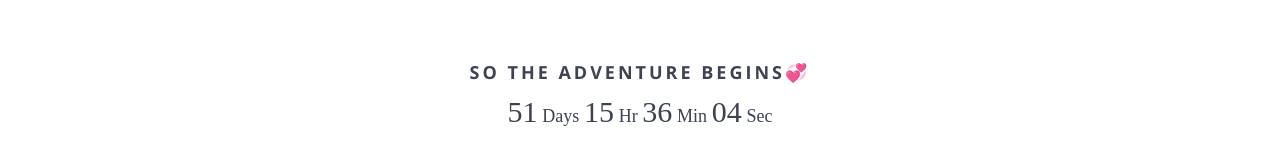
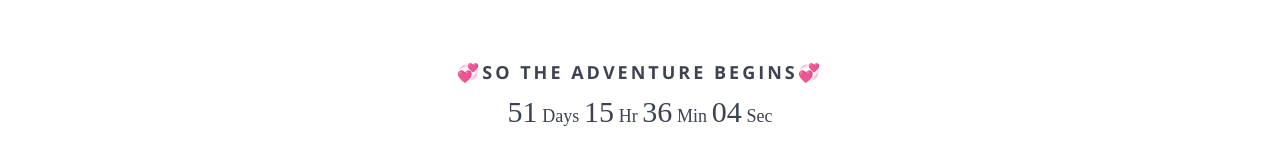
Before and after one commit to ashwitapoojari/ashwitapoojari.github.io, a website: page index.html in a window 1280 px wide. Shown: the part 752-900 px from the top of the page. Drawn offline with nearby package versions, Linux system fonts and the light colour scheme; some packages are replaced by stand-ins of ours; a script that the page names is missing; files whose address does not match are found by name.

Commit message:
made changes

```diff
--- a/index.html
+++ b/index.html
@@ -87,8 +87,7 @@
     <div class="container">
         <div class="row">
             <div class="col-md-12 text-center">
-                    <h3>
-                    SO THE ADVENTURE BEGINS💞</h3>
+                    <h3>💞SO THE ADVENTURE BEGINS💞</h3>
 
                 <h4>
                 <div class="flex-col-c-sb size1 overlay1 p-l-75 p-r-75 p-t-20 p-b-40 p-lr-15-sm">
@@ -209,7 +208,7 @@ The look they exchanged was so beautiful, so naive, so innocent!!! That one look
                     <h3 class="text-center section-padding">Ugh... dress codes?</h3>
                     <h5>Mehndi  </h5>
                     <p>
-                        <strong>Western attire</strong>
+                        <strong>Western or Contemporary</strong>
                         <br>
                         A fun & vibrant look that is contemporary & fashionable which is not too prim & proper is the best to pull off without any extra efforts.
                     </p>
```
